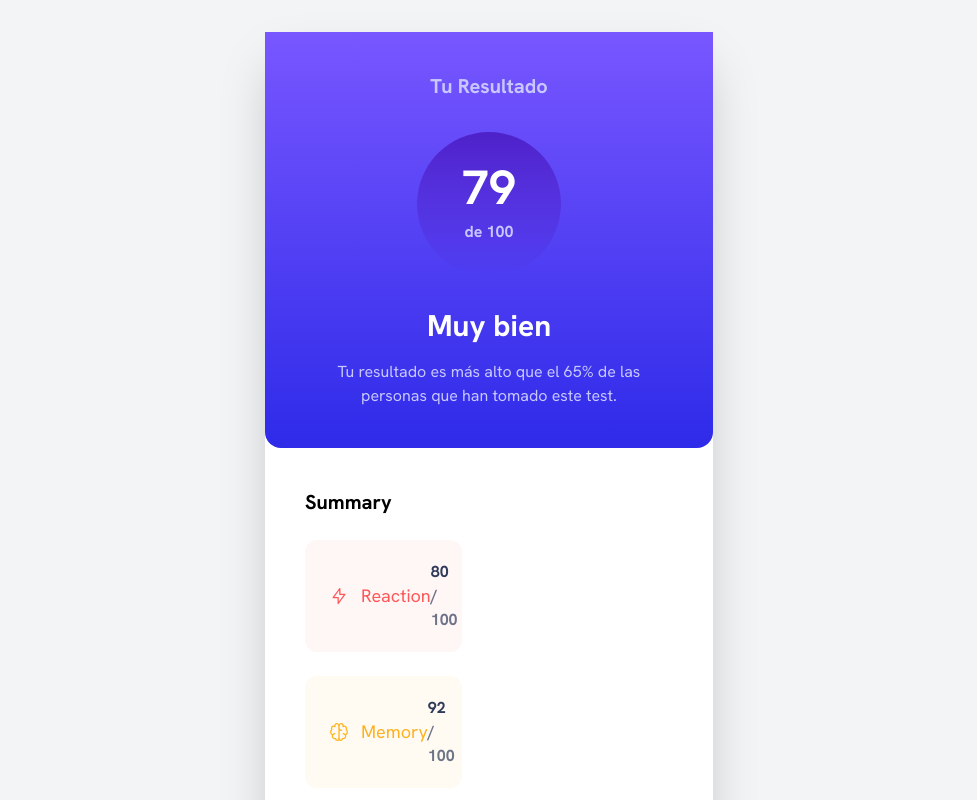
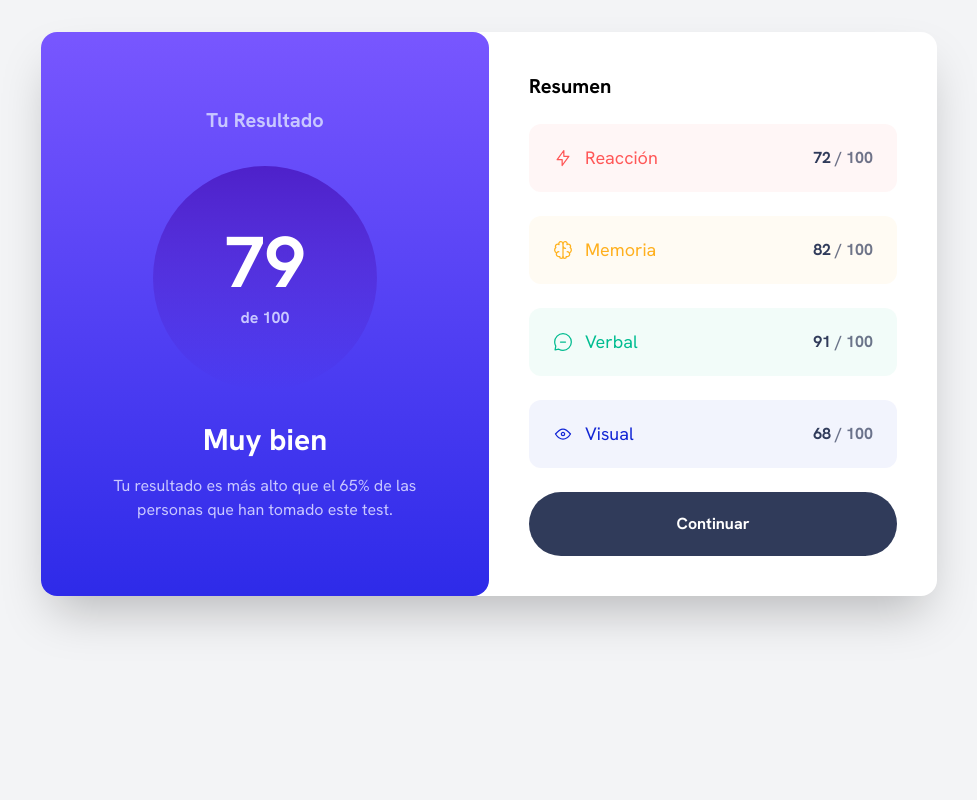
Before and after one commit to javierarteagagonzales/proyectos-web, a website: page src/index.html in a window 1280 px wide. Shown: the top 800 px of the page, without its empty margins (151-1128 px from the left). Drawn offline with Linux system fonts and the light colour scheme.

Commit message:
proyecto terminado

```diff
--- a/src/index.html
+++ b/src/index.html
@@ -10,11 +10,11 @@
 <link href="https://fonts.googleapis.com/css2?family=Hanken+Grotesk:wght@400;700;800&display=swap" rel="stylesheet">
 </head>
 <body class="font-haken bg-gray-100 py-8">
-    <section class="w-[90%] max-w-md mx-auto bg-white shadow-2xl">
-        <article class="bg-gradient-to-b from-light-slate-blue to-light-royal-blue rounded-b-2xl p-10 text-white text-center">
+    <section class="w-[90%] max-w-md mx-auto bg-white shadow-2xl md:flex md:rounded-2xl md:max-w-4xl">
+        <article class="bg-gradient-to-b from-light-slate-blue to-light-royal-blue rounded-b-2xl p-10 text-white text-center md:rounded-2xl md:w-1/2 md:grid md:content-center">
             <p class="text-xl font-bold text-light-lavender">Tu Resultado</p>
-            <div class="w-36 aspect-square bg-gradient-to-b from-violet-blue to-persian-blue rounded-full mx-auto my-8 grid content-center">
-                <p class="text-5xl font-bold mb-2">79</p>
+            <div class="w-36 aspect-square bg-gradient-to-b from-violet-blue to-persian-blue rounded-full mx-auto my-8 grid content-center md:w-56">
+                <p class="text-5xl font-bold mb-2 md:text-7xl">79</p>
                 <p class="font-bold text-light-lavender">de 100</p>
             </div>
             <h3 class="text-3xl mb-4 font-bold">Muy bien</h3>
@@ -23,16 +23,16 @@
 
         <article class="p-10 grid gap-6 md:w-1/2">
 
-            <h3 class="text-xl font-bold "> Summary</h3>
+            <h3 class="text-xl font-bold "> Resumen</h3>
 
             <div class="bg-light-red/5 rounded-xl flex py-5 px-6 items-center">
 
                 <img src="./assets/icon-reaction.svg">
 
-                <p class="ml-3 text-light-red text-lg"> Reaction</p>
+                <p class="ml-3 text-light-red text-lg"> Reacción</p>
 
                 <p class="ml-auto font-bold text-dark-gray-blue">
-                    80
+                    72
                     <span class="text-dark-gray-blue/70">/ 100</span>
                 </p>
 
@@ -42,10 +42,10 @@
 
                 <img src="./assets/icon-memory.svg">
 
-                <p class="ml-3 text-orangey-yellow text-lg"> Memory</p>
+                <p class="ml-3 text-orangey-yellow text-lg"> Memoria</p>
 
                 <p class="ml-auto font-bold text-dark-gray-blue">
-                    92
+                    82
                     <span class="text-dark-gray-blue/70">/ 100</span>
                 </p>
 
@@ -58,7 +58,7 @@
                 <p class="ml-3 text-green-teal text-lg"> Verbal</p>
 
                 <p class="ml-auto font-bold text-dark-gray-blue">
-                    61
+                    91
                     <span class="text-dark-gray-blue/70">/ 100</span>
                 </p>
 
@@ -71,13 +71,13 @@
                 <p class="ml-3 text-cobalt-blue text-lg"> Visual</p>
 
                 <p class="ml-auto font-bold text-dark-gray-blue">
-                    72
+                    68
                     <span class="text-dark-gray-blue/70">/ 100</span>
                 </p>
 
             </div>
 
-            <a href="#" class="bg-dark-gray-blue text-white rounded-full py-5 text-center font-bold hover:bg-gradient-to-b from-light-slate-blue to-light-royal-blue">Continue</a>
+            <a href="#" class="bg-dark-gray-blue text-white rounded-full py-5 text-center font-bold hover:bg-gradient-to-b from-light-slate-blue to-light-royal-blue">Continuar</a>
 
         </article>
     </section>
```
Also changed, not shown: src/css/estilos.css.
